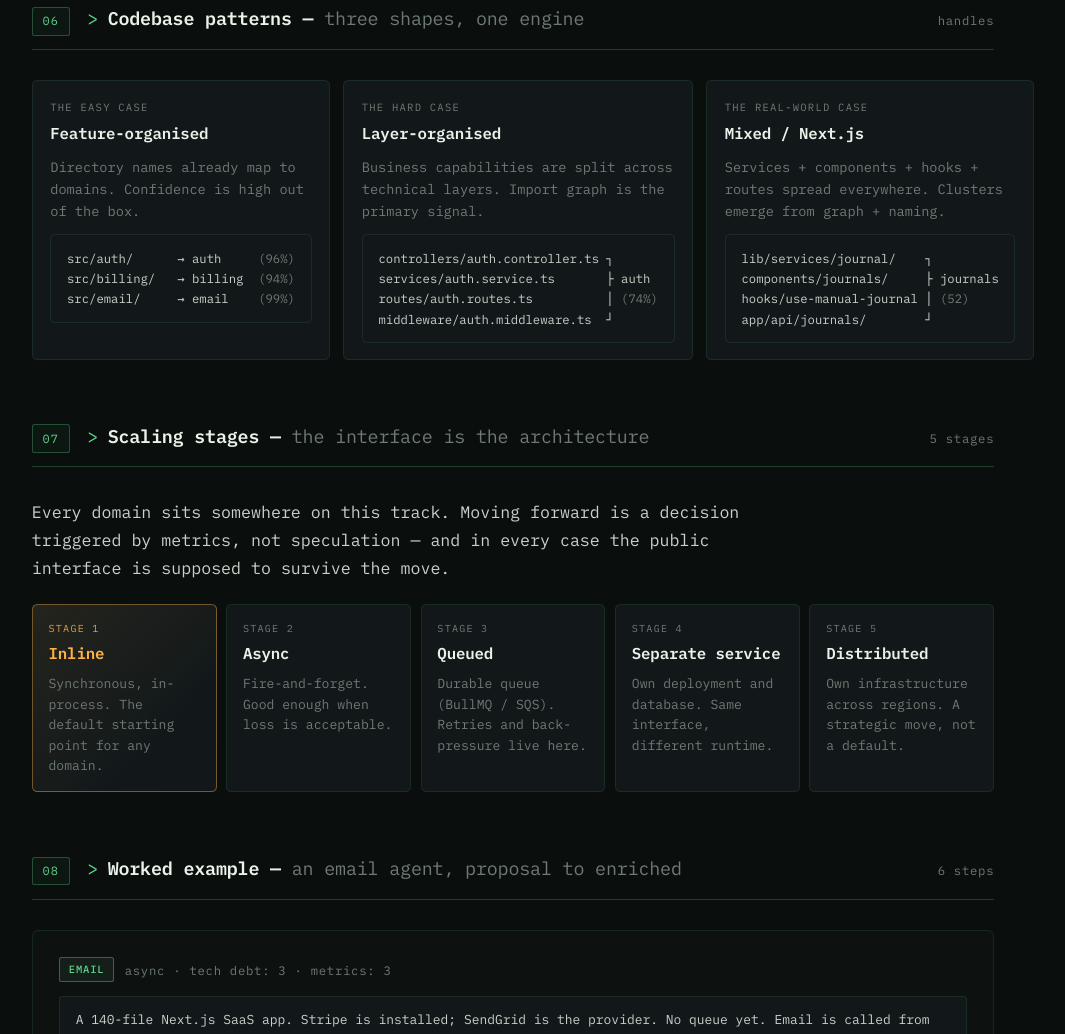
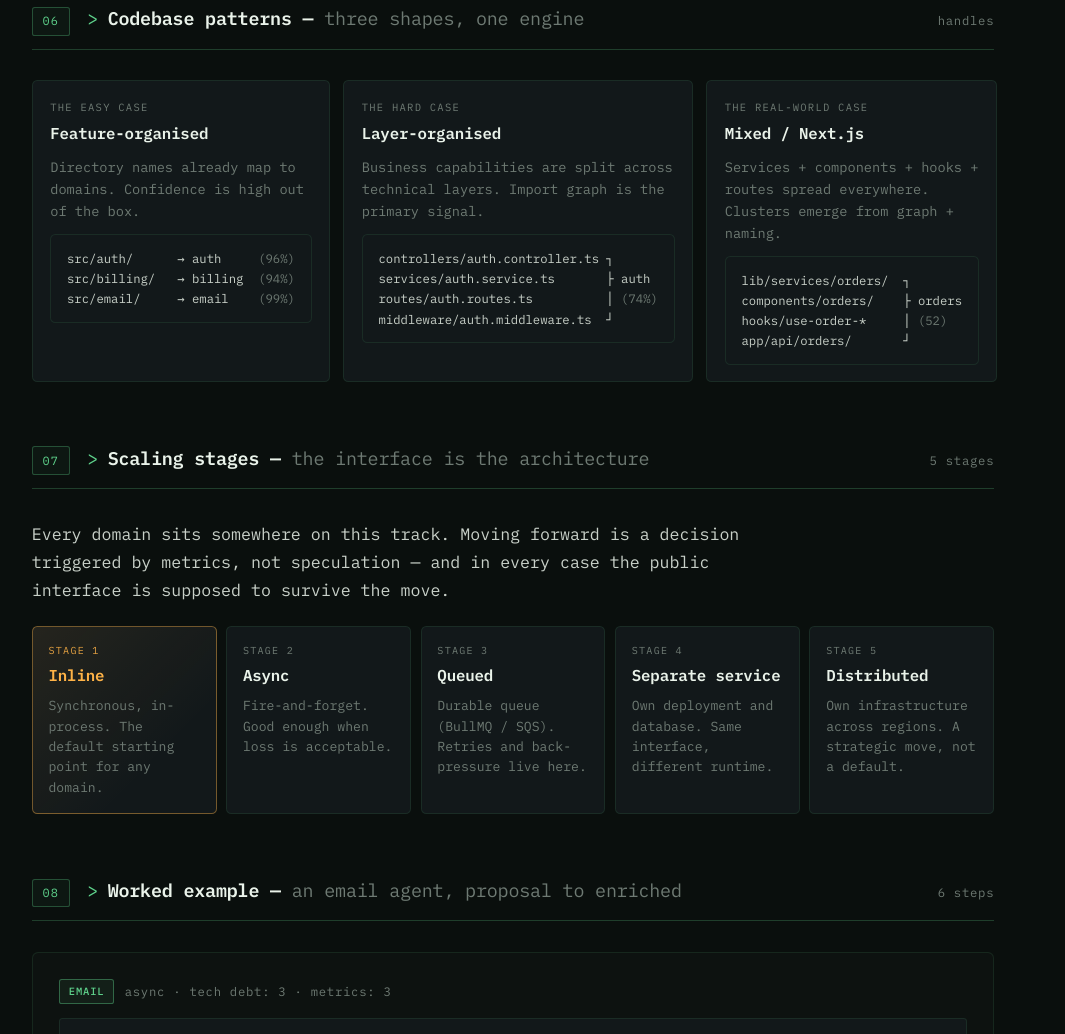
Before and after one commit to jonnonz1/domain-agents, a website: page docs/index.html in a window 1280 px wide. Shown: the part 4505-5539 px from the top of the page, without its empty margins (127-1192 px from the left). Drawn offline with Linux system fonts and the light colour scheme.

Commit message:
Swap accounting-specific domain examples for orders/subscriptions

```diff
--- a/docs/index.html
+++ b/docs/index.html
@@ -981,10 +981,10 @@
         <div class="label">The real-world case</div>
         <h4>Mixed / Next.js</h4>
         <p>Services + components + hooks + routes spread everywhere. Clusters emerge from graph + naming.</p>
-<pre>lib/services/journal/    ┐
-components/journals/     ├ journals
-hooks/use-manual-journal │ <span class="c">(52)</span>
-app/api/journals/        ┘</pre>
+<pre>lib/services/orders/  ┐
+components/orders/    ├ orders
+hooks/use-order-*     │ <span class="c">(52)</span>
+app/api/orders/       ┘</pre>
       </div>
     </div>
   </section>
```
Also changed, not shown: README.md.
